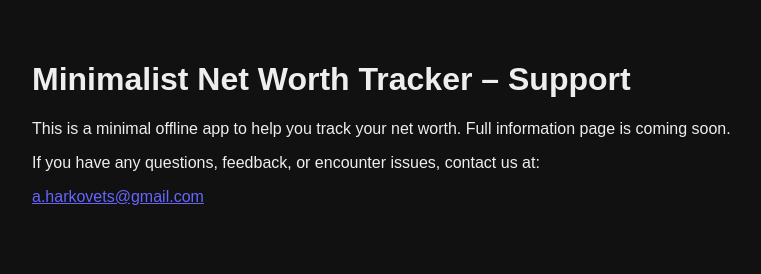
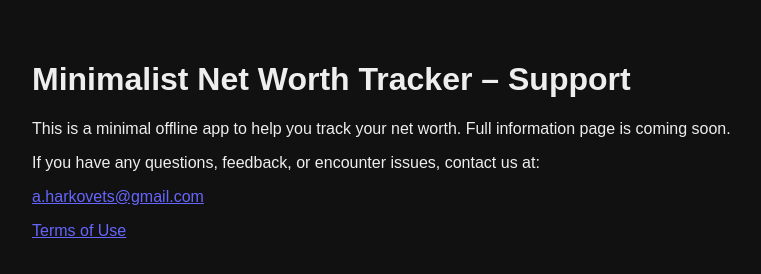
Before and after one commit to AndreyProgr/minimalist-net-worth-tracker-app-pages, a plain HTML site: page index.html in a window 1280 px wide. Shown: the whole page, without its empty margins (8-769 px from the left). Drawn offline with Linux system fonts and the light colour scheme.

Commit message:
Update index.html

```diff
--- a/index.html
+++ b/index.html
@@ -10,5 +10,6 @@
   <p>This is a minimal offline app to help you track your net worth. Full information page is coming soon.</p>
   <p>If you have any questions, feedback, or encounter issues, contact us at:</p>
   <p><a href="mailto:a.harkovets@gmail.com" style="color: #66f;">a.harkovets@gmail.com</a></p>
+  <p><a href="terms.html" style="color: #66f;">Terms of Use</a></p>
 </body>
 </html>
```
